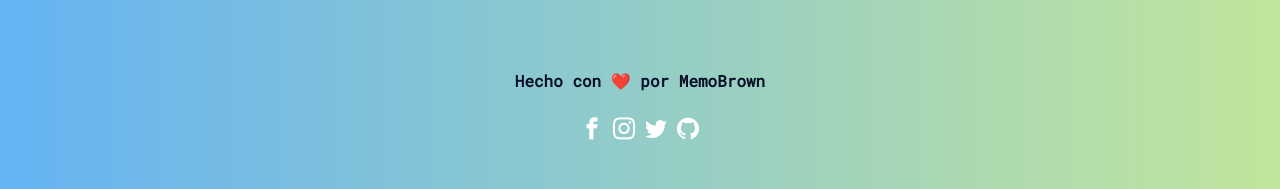
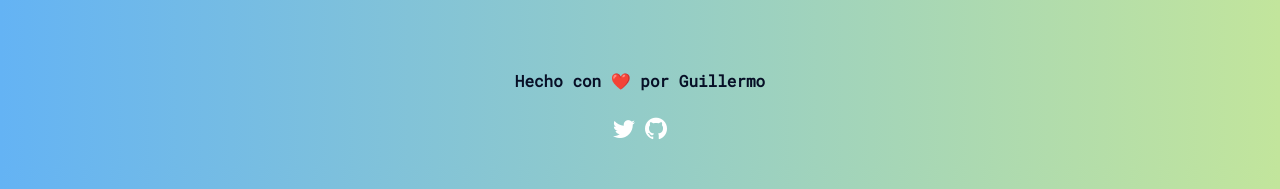
Before and after one commit to guillemrn/generator3000, a plain HTML site: page index.html in a window 1280 px wide. Shown: the part 524-713 px from the top of the page. Drawn offline with Linux system fonts and the light colour scheme; some packages are replaced by stand-ins of ours; a script that the page names is missing; files whose address does not match are found by name.

Commit message:
twitter link updated

```diff
--- a/index.html
+++ b/index.html
@@ -33,12 +33,10 @@
     </div>
 
     <footer>
-        <h4 class="title-footer">Hecho con ❤️ por <a href="https://twitter.com/MemoBrown_" target="blank">MemoBrown</a></h4>
+        <h4 class="title-footer">Hecho con ❤️ por <a href="https://twitter.com/guillemrn_" target="blank">Guillermo</a></h4>
         <div class="social-icons">
-            <a href="https://www.facebook.com/MemoBrownn/" target="blank1" class="social"><div class="icon-facebook"></div></a>
-            <a href="https://www.instagram.com/MemoBrown_/" target="blank2" class="social"><div class="icon-instagram"></div></a>
-            <a href="https://twitter.com/MemoBrown_" target="blank3" class="social"><div class="icon-twitter"></div></a>
-            <a href="https://github.com/MemoBrown" target="blank4" class="social"><div class="icon-github"></div></a>
+            <a href="https://twitter.com/guillemrn_" target="blank3" class="social"><div class="icon-twitter"></div></a>
+            <a href="https://github.com/guillemrn" target="blank4" class="social"><div class="icon-github"></div></a>
         </div>
     </footer>
 
```
